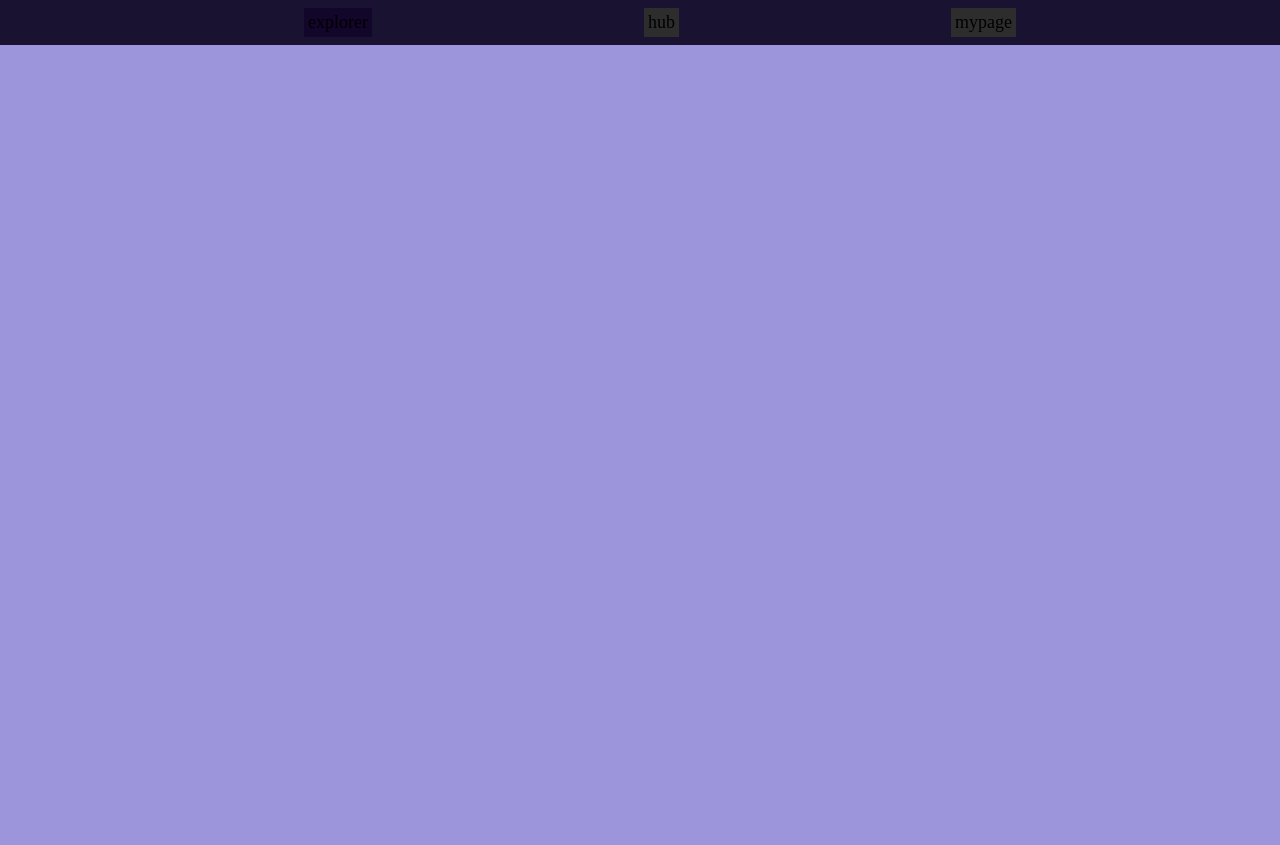
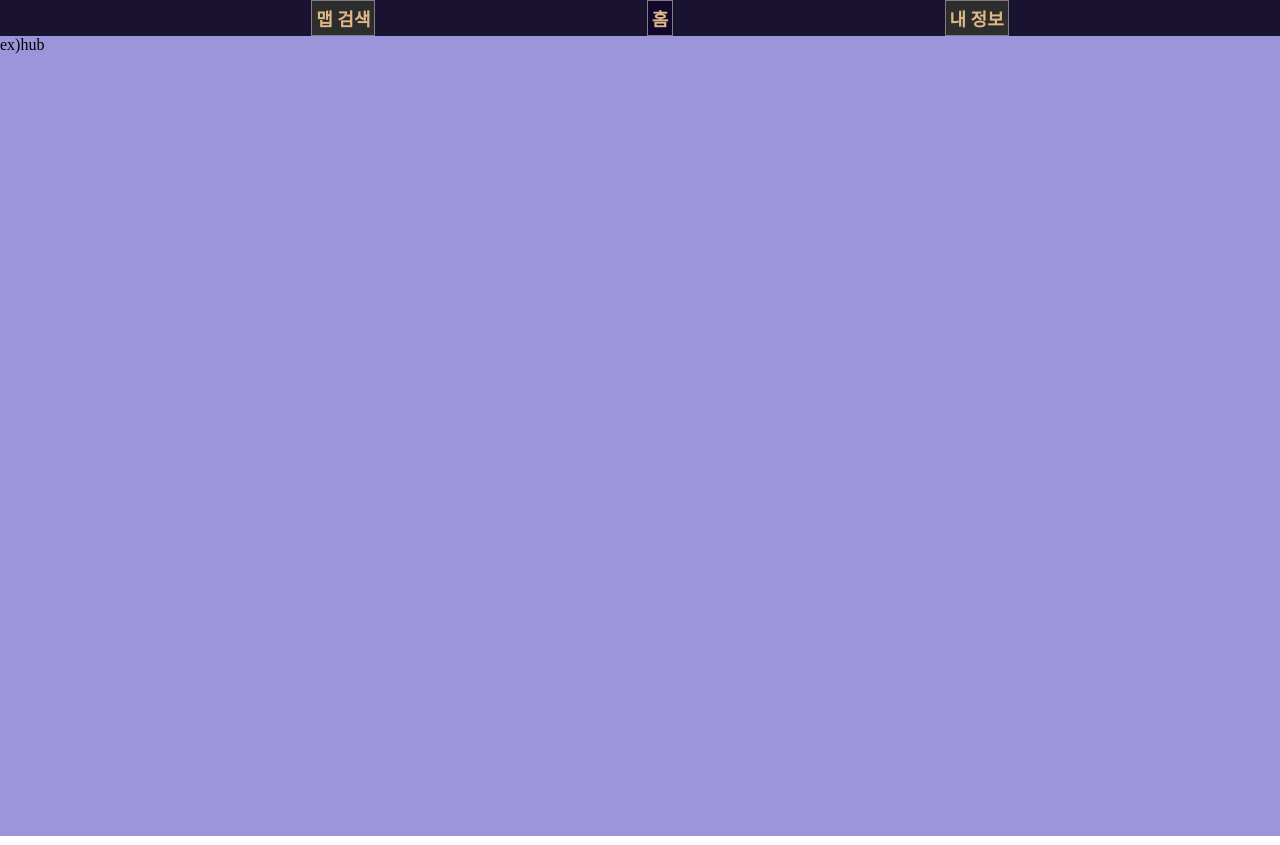
Before and after one commit to P0t1on/FlatPlayer, a SvelteKit app: page / in a window 1280 px wide. Built offline with nearby package versions, Linux system fonts and the light colour scheme.

Commit message:
일단 디자인이 뭣같긴한데 반응성 웹 구현..

```diff
--- a/src/routes/+page.svelte
+++ b/src/routes/+page.svelte
@@ -1,41 +1,30 @@
 <script lang="ts">
-  import { onMount } from "svelte";
+  import { onMount } from 'svelte';
 
-  import { Explorer, Hub, MyPage } from "./documents";
+  import { Explorer, Hub, MyPage } from './documents';
   // import type { PageData } from "./$types";
 
   // export let data: PageData;
 
-  // ref
-  let li_menu: HTMLUListElement, div_doc: HTMLDivElement;
-
   // menu 구현
-  const menuList: [HTMLLIElement, Element][] = [],
-    onMenuClick = (id: string) => (e: MouseEvent) => {
-      for (const [li, div] of menuList) {
-        if (div.id === id) {
-          li.classList.add("selected");
-          div.classList.remove("hide");
-        } else {
-          li.classList.remove("selected");
-          div.classList.add("hide");
-        }
-      }
-    };
+  let selectedMenu = 1;
+  const menuList = [
+    {
+      name: '맵 검색',
+      component: Explorer,
+    },
+    {
+      name: '홈',
+      component: Hub,
+    },
+    {
+      name: '내 정보',
+      component: MyPage,
+    },
+  ];
 
   onMount(() => {
-    open("./game", "_self")
-    for (const doc of div_doc.children) {
-      const menu = document.createElement("li");
-      li_menu.appendChild(menu);
-
-      menu.innerHTML = doc.id;
-      menu.onclick = onMenuClick(doc.id);
-
-      menuList.push([menu, doc]);
-    }
-
-    menuList[0]?.[0].click();
+    //open("./game", "_self")
   });
 </script>
 
@@ -43,12 +32,20 @@
 
 <div>
   <header>
-    <ul id="menu" bind:this={li_menu}></ul>
+    <ul id="menu">
+      {#each menuList as { name }, i}
+        <!-- svelte-ignore a11y-click-events-have-key-events a11y-no-noninteractive-element-interactions -->
+        <li
+          class={i == selectedMenu ? 'selected' : ''}
+          on:click={() => (selectedMenu = i)}
+        >
+          {name}
+        </li>
+      {/each}
+    </ul>
   </header>
-  <div id="document" bind:this={div_doc}>
-    <Explorer/>
-    <Hub/>
-    <MyPage/>
+  <div id="document">
+    <svelte:component this={menuList[selectedMenu]?.component} />
   </div>
 </div>
 
@@ -66,6 +63,23 @@
         justify-content: space-evenly;
 
         list-style: none;
+
+        li {
+          padding: 4px;
+
+          background-color: #2d2d2d;
+          border: 1px solid gray;
+          color: burlywood;
+          font-weight: bold;
+          font-size: large;
+          user-select: none;
+          cursor: pointer;
+
+          &.selected {
+            background-color: #13062b;
+            cursor: default;
+          }
+        }
       }
     }
   }
--- a/src/routes/documents/Explorer.svelte
+++ b/src/routes/documents/Explorer.svelte
@@ -1,11 +1,7 @@
 <script lang="ts">
-
 </script>
 
-<article id="explorer">
-
-</article>
+<article id="explorer">ex) explorer</article>
 
 <style lang="scss">
-
 </style>
--- a/src/routes/documents/Hub.svelte
+++ b/src/routes/documents/Hub.svelte
@@ -1,11 +1,7 @@
 <script lang="ts">
-
 </script>
 
-<article id="hub">
-
-</article>
+<article id="hub">ex)hub</article>
 
 <style lang="scss">
-
 </style>
--- a/src/routes/documents/MyPage.svelte
+++ b/src/routes/documents/MyPage.svelte
@@ -1,11 +1,7 @@
 <script lang="ts">
-
 </script>
 
-<article id="mypage">
-
-</article>
+<article id="mypage">ex) mypage</article>
 
 <style lang="scss">
-
 </style>
--- a/src/routes/style.scss
+++ b/src/routes/style.scss
@@ -5,18 +5,3 @@
 .hide {
   display: none;
 }
-
-header ul#menu li {
-  margin: 8px;
-  padding: 4px;
-
-  background-color: #2d2d2d;
-  font-size: large;
-  user-select: none;
-  cursor: pointer;
-
-  &.selected {
-    background-color: #13062b;
-    cursor: default;
-  }
-}
```
